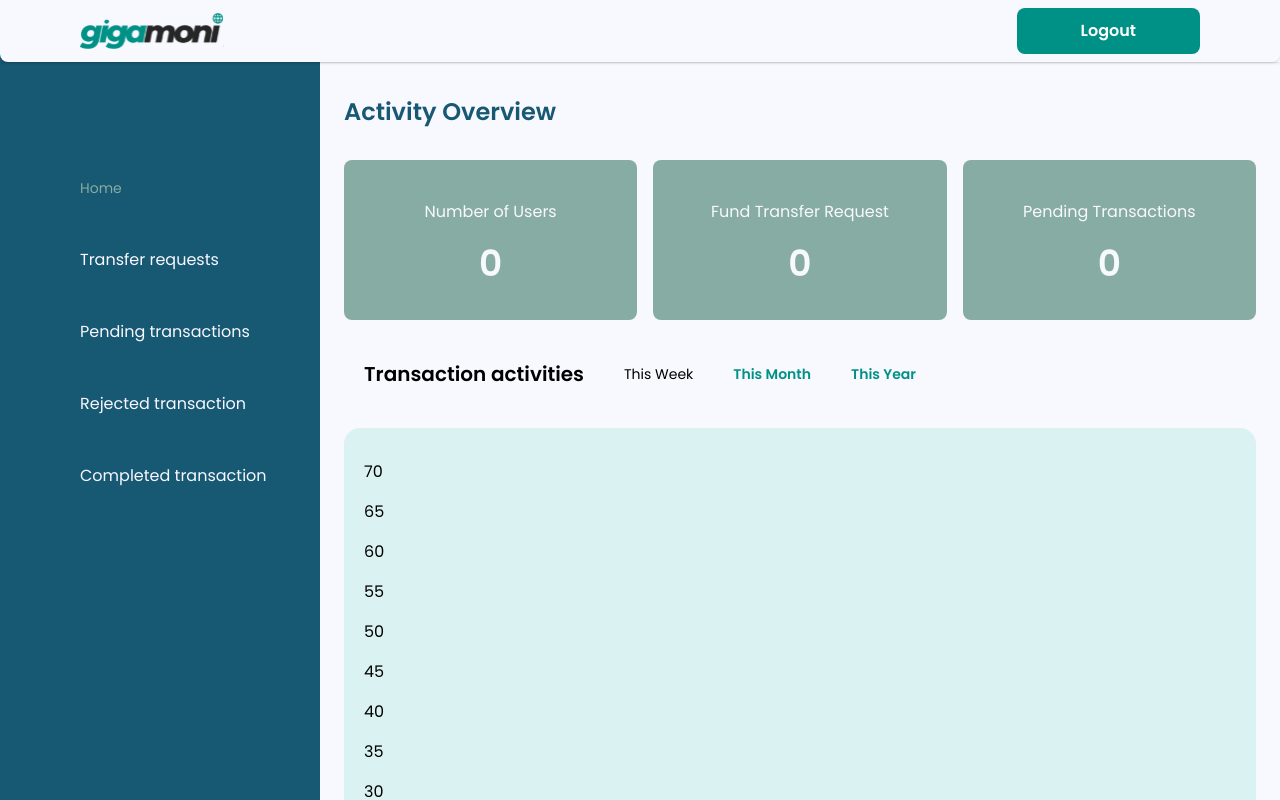
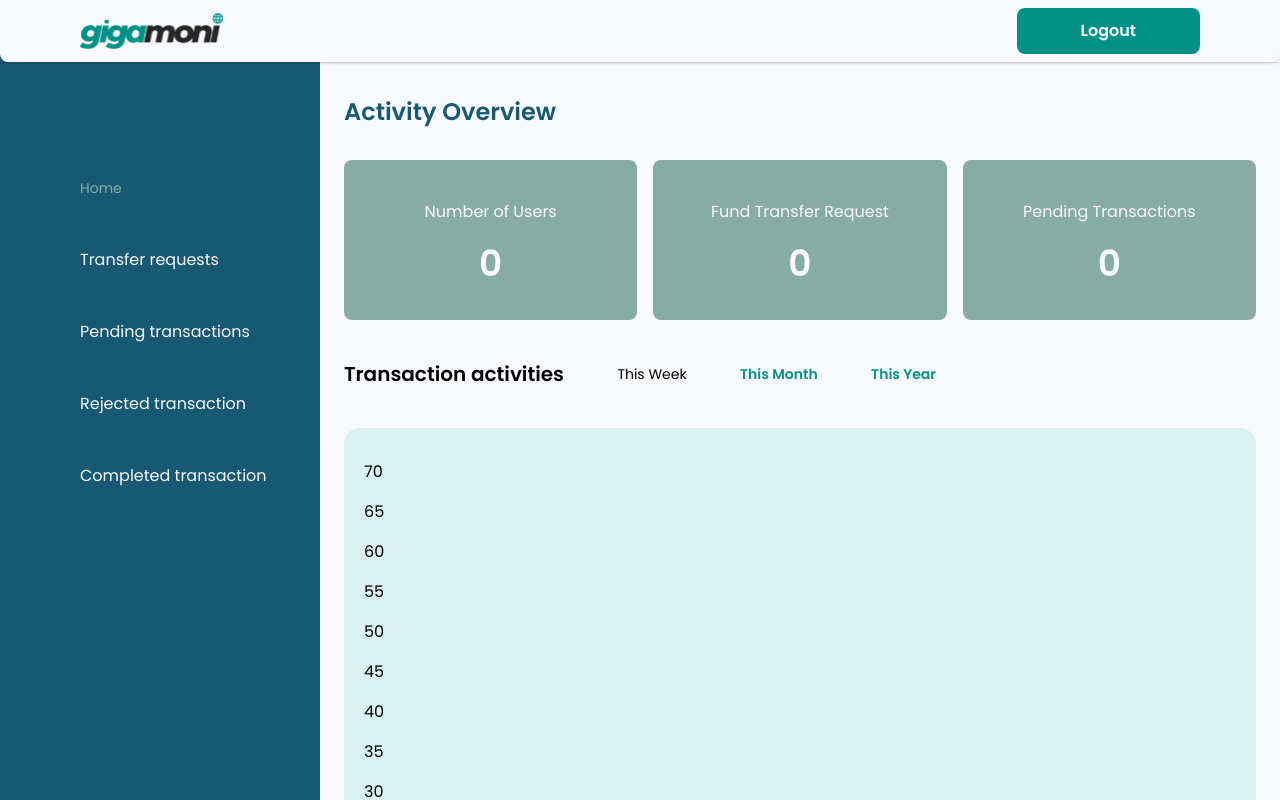
Before and after one commit to himarnoel/gigamoniadmin, a React (Vite) app: page / in a window 1280 px wide. Shown: the top 800 px of the page. Built offline with nearby package versions, Linux system fonts and the light colour scheme.

Commit message:
made a little change

```diff
--- a/src/Paths/Home.jsx
+++ b/src/Paths/Home.jsx
@@ -20,7 +20,7 @@ const Home = (props) => {
           <p className="mt-5 text-4xl font-semibold">0</p>
         </div>
       </div>
-      <div className="flex mt-10 justify-around w-[37rem] items-center">
+      <div className="flex mt-10 justify-between w-[37rem] items-center">
         <p className="text-xl font-semibold  cursor-pointer">
           Transaction activities
         </p>
```
